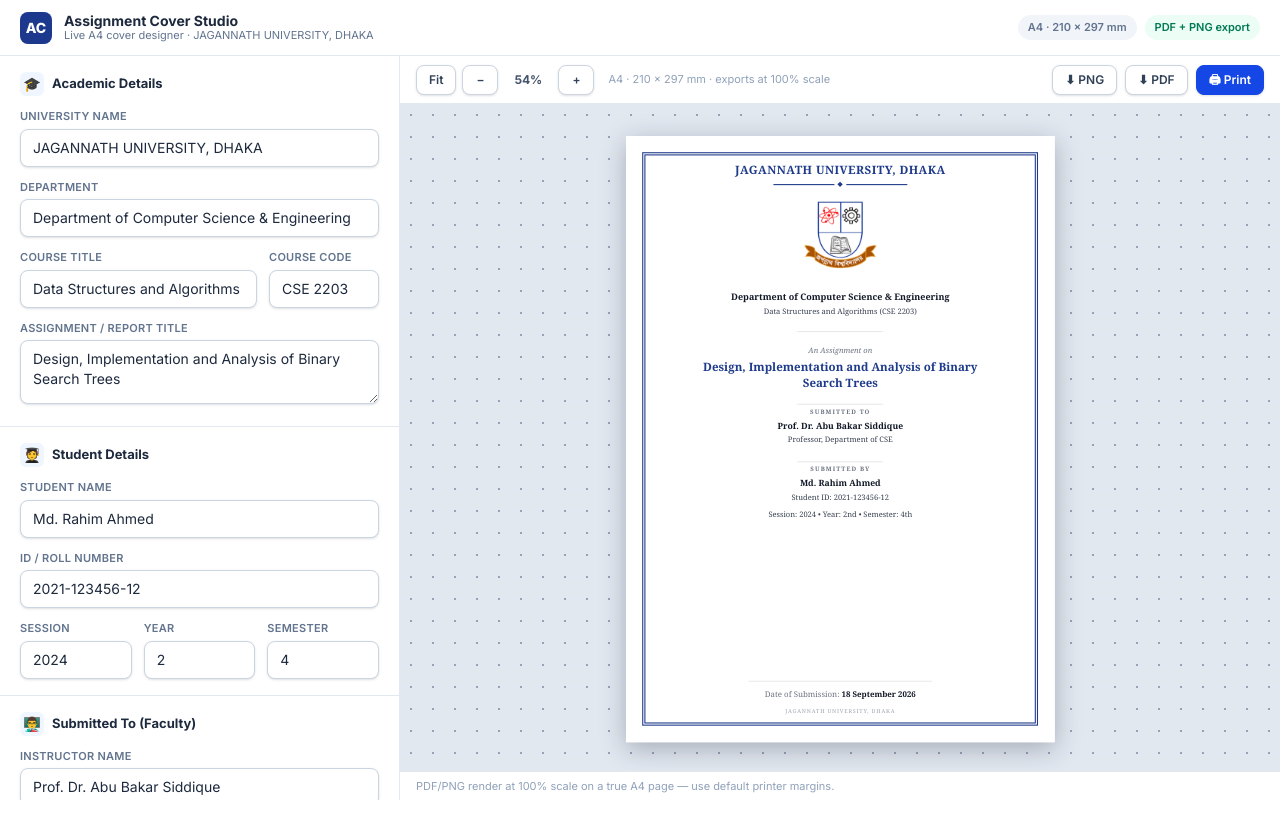
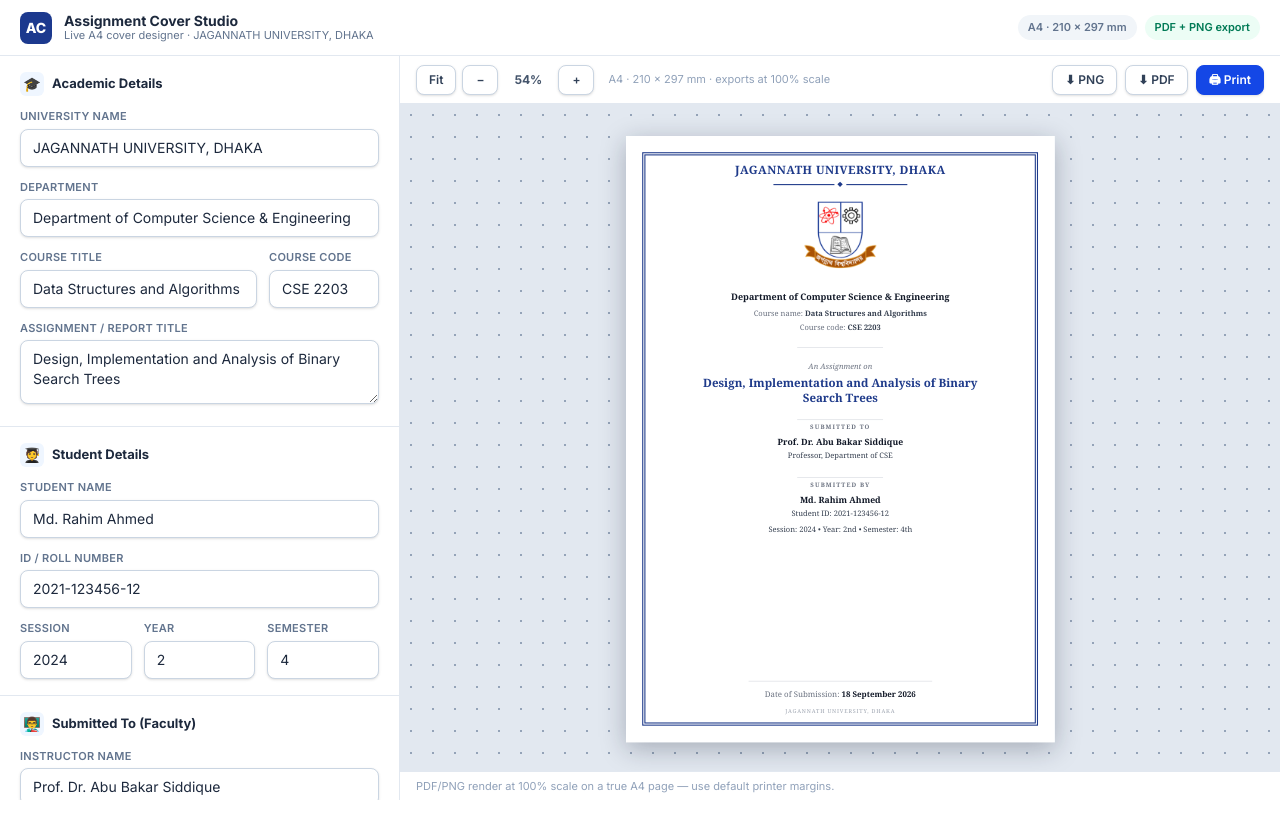
Before and after one commit to sadmanedu/assignment-cover, a React (Vite) app: page / in a window 1280 px wide. Shown: the top 838 px of the page. Built offline with nearby package versions, Linux system fonts and the light colour scheme.

Commit message:
Course block: dedicated 'Course name:' and 'Course code:' lines under the department
Co-authored-by: arena-agent <297053741+arena-agent@users.noreply.github.com>

```diff
--- a/scripts/smoke.mjs
+++ b/scripts/smoke.mjs
@@ -35,6 +35,8 @@
     ['app header rendered', html.includes('Assignment Cover Studio')],
     ['university name on sheet', html.includes('JAGANNATH UNIVERSITY, DHAKA')],
     ['department block', html.includes('Department of Computer Science')],
+    ['course name line', html.includes('Course name:')],
+    ['course code line', html.includes('Course code:')],
     ['submitted-to label', html.toLowerCase().includes('submitted to')],
     [
       'assignment title before submitted-to (on sheet)',
--- a/src/components/Sheet.tsx
+++ b/src/components/Sheet.tsx
@@ -152,9 +152,6 @@
   const logo = logoDataUrl ?? emblemUrl;
   const circular = logoShape === 'circular';
 
-  const courseLine = [courseTitle.trim(), courseCode.trim() ? `(${courseCode})` : '']
-    .filter(Boolean)
-    .join(' ');
   const sessionLine = [
     session.trim() ? `Session: ${session}` : '',
     year.trim() ? `Year: ${ordinal(year)}` : '',
@@ -223,9 +220,18 @@
         <div style={{ marginTop: '10mm', fontSize: '12.5pt', fontWeight: 700, color: DARK }}>
           {val(department, 'Department Name')}
         </div>
-        <div style={{ marginTop: '1.5mm', fontSize: '10.5pt', color: MID }}>
-          {val(courseLine)}
-        </div>
+        {courseTitle.trim() && (
+          <div style={{ marginTop: '2.5mm', fontSize: '10.5pt', color: MID }}>
+            <span style={{ color: GRAY }}>Course name: </span>
+            <span style={{ fontWeight: 600 }}>{courseTitle}</span>
+          </div>
+        )}
+        {courseCode.trim() && (
+          <div style={{ marginTop: '1.2mm', fontSize: '10.5pt', color: MID }}>
+            <span style={{ color: GRAY }}>Course code: </span>
+            <span style={{ fontWeight: 600 }}>{courseCode}</span>
+          </div>
+        )}
 
         <Divider top={7} />
 
```
